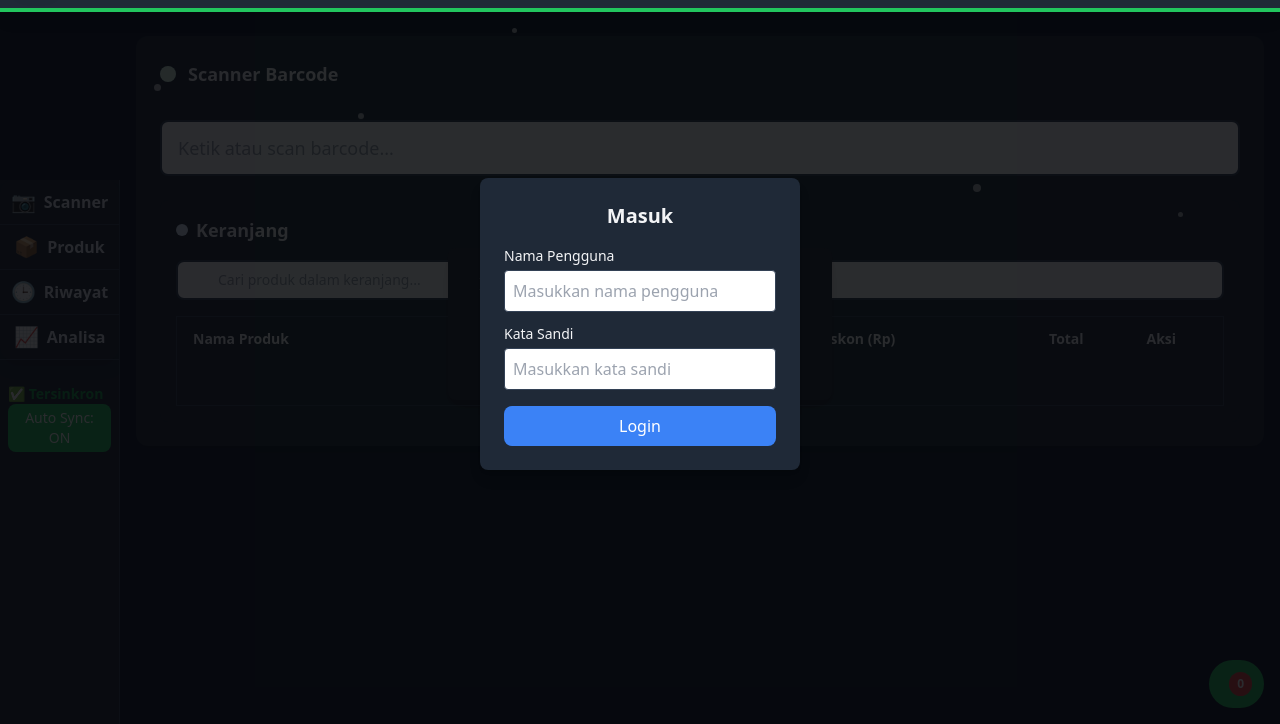
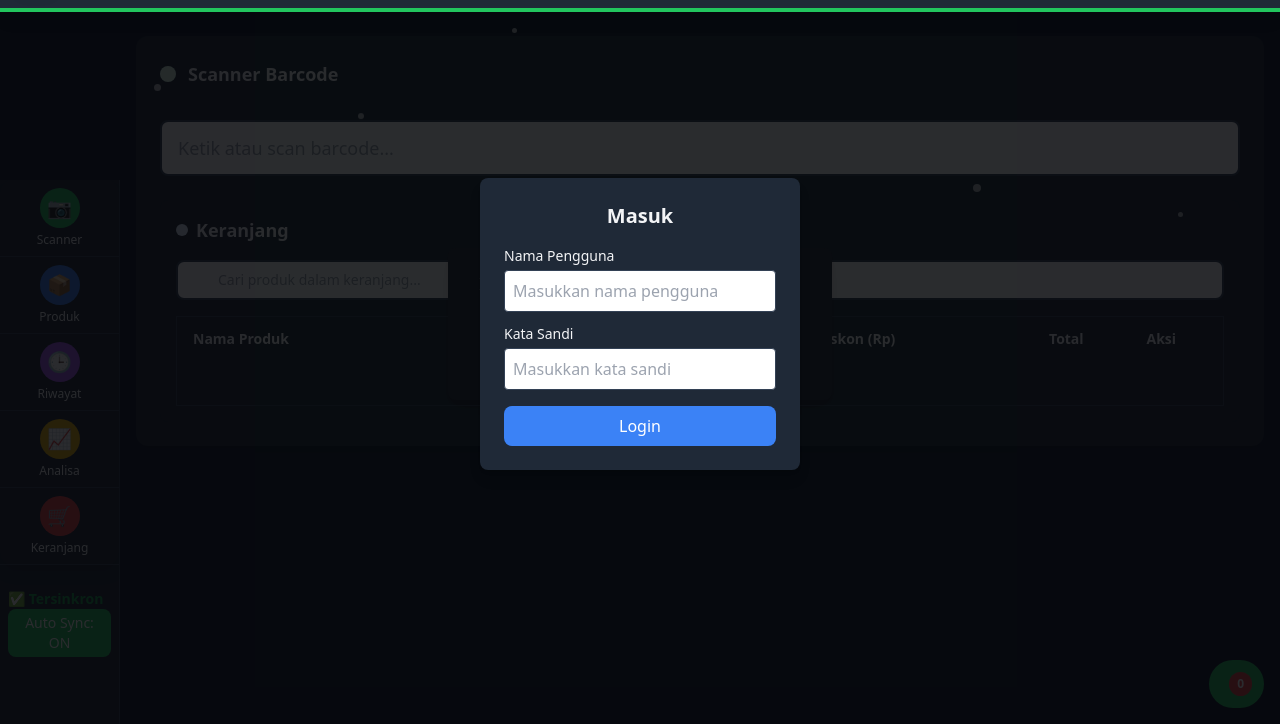
Before and after one commit to tbbarokah001-eng/latihan, a website: page index.html in a window 1280 px wide. Shown: the part 76-800 px from the top of the page. Drawn offline with nearby package versions, Linux system fonts and the light colour scheme; no server answers.

Commit message:
Add files via upload

```diff
--- a/index.html
+++ b/index.html
@@ -62,6 +62,14 @@
                     z-index: 1000;
                     background-color: rgba(255, 255, 255, 0.95);
                     box-shadow: 0 -2px 4px rgba(0,0,0,0.1);
+                }
+
+                /* Remove horizontal padding inherited from the outer container on small screens.
+                 * This ensures the navigation buttons span the full width from left to right. */
+                #navWrapper {
+                    margin-left: -0.5rem;
+                    margin-right: -0.5rem;
+                    width: calc(100% + 1rem);
                 }
 
                 #navContainer .flex {
@@ -391,30 +399,28 @@
                 <!-- Navigation Tabs -->
                 <div id="navContainer" class="bg-white rounded-lg sm:rounded-xl shadow-lg mb-3 sm:mb-6">
                     <div class="flex border-b border-gray-200 overflow-x-auto">
-                    <button onclick="switchTab('scanner')" id="scannerTab" class="flex-1 py-2 px-2 sm:py-4 sm:px-6 text-center font-semibold transition-colors bg-green-500 text-white rounded-tl-lg sm:rounded-tl-xl whitespace-nowrap text-xs sm:text-base">
-                        <div class="flex flex-col items-center sm:flex-row sm:items-center justify-center">
-                            <span class="text-xl">📷</span>
-                            <span class="text-[10px] sm:text-base sm:ml-2">Scanner</span>
-                        </div>
+                    <button onclick="switchTab('scanner')" id="scannerTab" class="flex-1 py-2 sm:py-3 flex flex-col items-center justify-center">
+                        <!-- Circular icon for scanner. Always visible on mobile; label appears on larger screens -->
+                        <span class="inline-flex items-center justify-center w-9 h-9 sm:w-10 sm:h-10 rounded-full bg-green-500 text-white text-xl">📷</span>
+                        <span class="hidden sm:block text-xs mt-1 text-gray-700">Scanner</span>
                     </button>
-                    <button onclick="switchTab('products')" id="productsTab" class="flex-1 py-2 px-2 sm:py-4 sm:px-6 text-center font-semibold transition-colors text-gray-600 hover:text-green-600 hover:bg-green-50 whitespace-nowrap text-xs sm:text-base">
-                        <div class="flex flex-col items-center sm:flex-row sm:items-center justify-center">
-                            <span class="text-xl">📦</span>
-                            <span class="text-[10px] sm:text-base sm:ml-2">Produk</span>
-                        </div>
+                    <button onclick="switchTab('products')" id="productsTab" class="flex-1 py-2 sm:py-3 flex flex-col items-center justify-center">
+                        <span class="inline-flex items-center justify-center w-9 h-9 sm:w-10 sm:h-10 rounded-full bg-blue-500 text-white text-xl">📦</span>
+                        <span class="hidden sm:block text-xs mt-1 text-gray-700">Produk</span>
                     </button>
                     <!-- Navigation tab for transaction history (Riwayat). Visible to users. -->
-                    <button onclick="switchTab('history')" id="historyTab" class="flex-1 py-2 px-2 sm:py-4 sm:px-6 text-center font-semibold transition-colors text-gray-600 hover:text-green-600 hover:bg-green-50 whitespace-nowrap text-xs sm:text-base">
-                        <div class="flex flex-col items-center sm:flex-row sm:items-center justify-center">
-                            <span class="text-xl">🕒</span>
-                            <span class="text-[10px] sm:text-base sm:ml-2">Riwayat</span>
-                        </div>
+                    <button onclick="switchTab('history')" id="historyTab" class="flex-1 py-2 sm:py-3 flex flex-col items-center justify-center">
+                        <span class="inline-flex items-center justify-center w-9 h-9 sm:w-10 sm:h-10 rounded-full bg-purple-500 text-white text-xl">🕒</span>
+                        <span class="hidden sm:block text-xs mt-1 text-gray-700">Riwayat</span>
                     </button>
-                    <button onclick="switchTab('analysis')" id="analysisTab" class="flex-1 py-2 px-2 sm:py-4 sm:px-6 text-center font-semibold transition-colors text-gray-600 hover:text-green-600 hover:bg-green-50 rounded-tr-lg sm:rounded-tr-xl whitespace-nowrap text-xs sm:text-base">
-                        <div class="flex flex-col items-center sm:flex-row sm:items-center justify-center">
-                            <span class="text-xl">📈</span>
-                            <span class="text-[10px] sm:text-base sm:ml-2">Analisa</span>
-                        </div>
+                    <button onclick="switchTab('analysis')" id="analysisTab" class="flex-1 py-2 sm:py-3 flex flex-col items-center justify-center">
+                        <span class="inline-flex items-center justify-center w-9 h-9 sm:w-10 sm:h-10 rounded-full bg-yellow-500 text-white text-xl">📈</span>
+                        <span class="hidden sm:block text-xs mt-1 text-gray-700">Analisa</span>
+                    </button>
+                    <!-- Cart button: toggles the floating cart. Now positioned at the far right of the navigation bar. -->
+                    <button onclick="toggleCart()" id="cartTab" class="flex-1 py-2 sm:py-3 flex flex-col items-center justify-center rounded-tr-lg sm:rounded-tr-xl">
+                        <span class="inline-flex items-center justify-center w-9 h-9 sm:w-10 sm:h-10 rounded-full bg-red-500 text-white text-xl">🛒</span>
+                        <span class="hidden sm:block text-xs mt-1 text-gray-700">Keranjang</span>
                     </button>
                     </div>
                 </div>
@@ -1468,5 +1474,17 @@
             }
           });
         </script>
+
+        <!-- Toggle cart visibility when the cart button is pressed. This will simply
+             show or hide the floating cart element (#floatingCart) by toggling
+             its 'hidden' class. -->
+        <script>
+          function toggleCart() {
+            var cart = document.getElementById('floatingCart');
+            if (cart) {
+              cart.classList.toggle('hidden');
+            }
+          }
+        </script>
     </body>
     </html>
```
